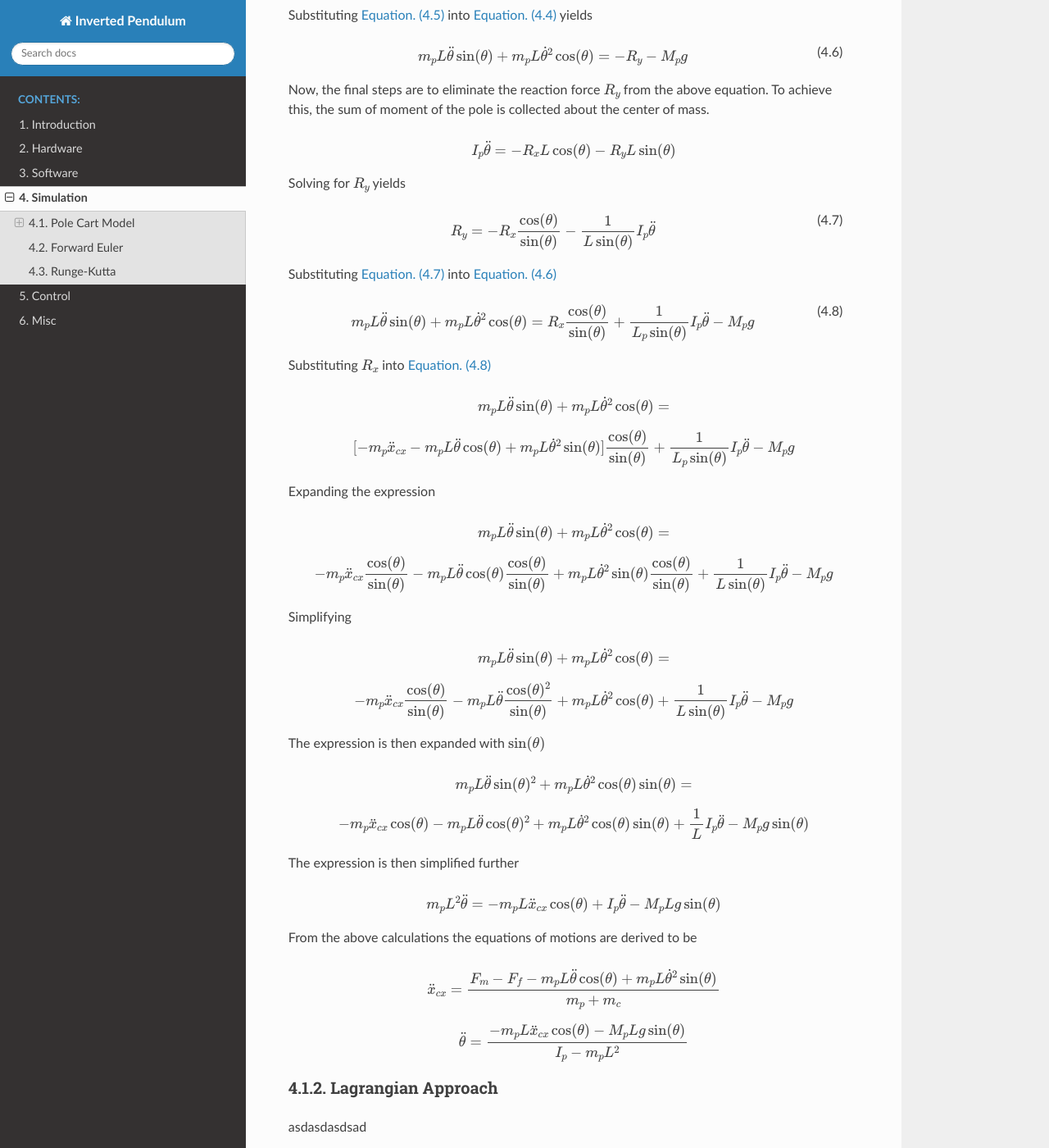
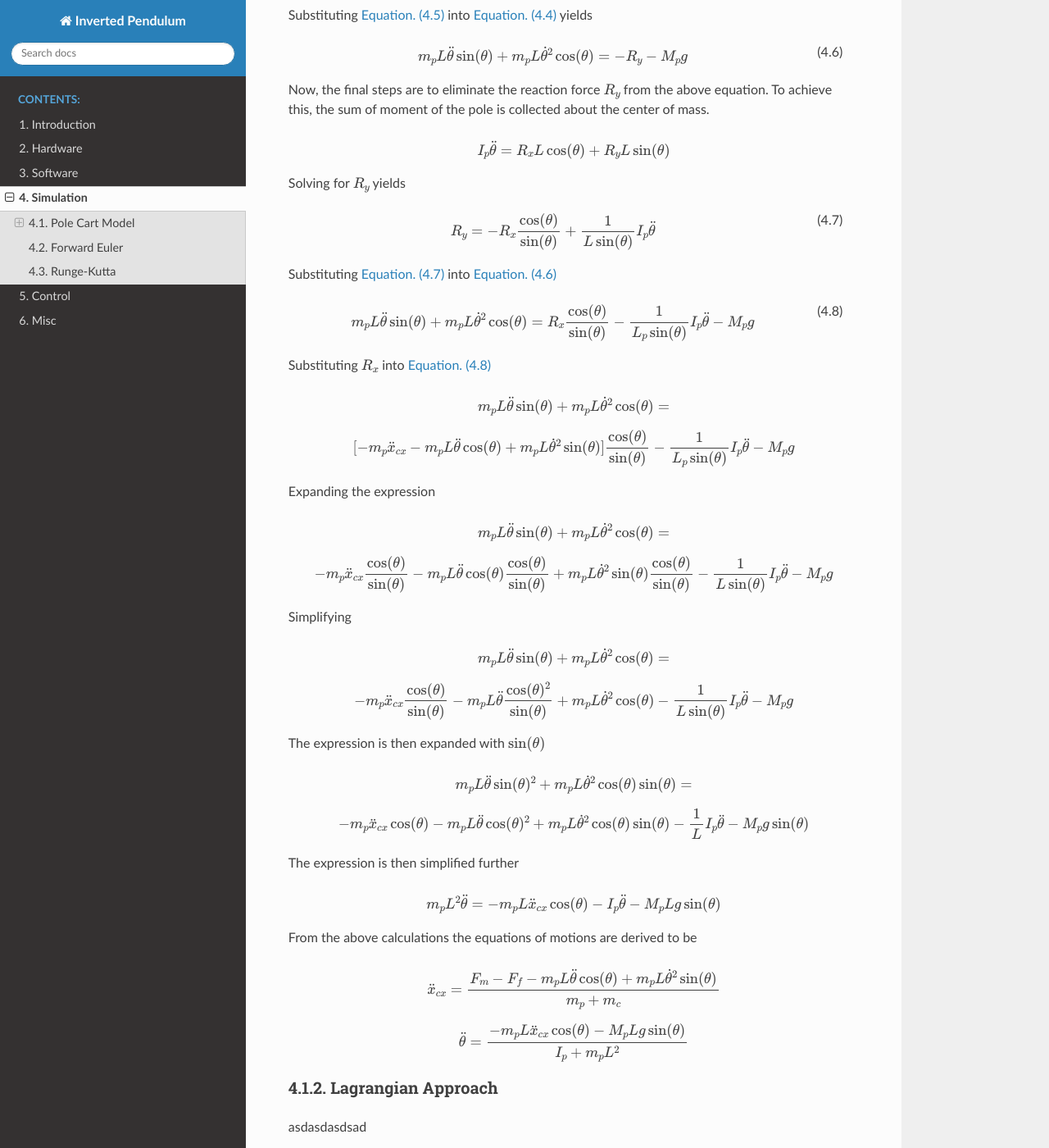
Before and after one commit to JS-Robotics/inverted_pendulum_project, a Sphinx documentation site: the page built from docs/chapters/04_simulation.rst, in a window 1280 px wide and 1400 px high, scrolled down 4438 px. Shown: the whole window at 82% size. Built offline with Sphinx 7.4.7 and the Read the Docs theme 2.0.0, drawn with Linux system fonts in a browser that asks for light colours.

Commit message:
Found wrong sign, now questions becomes goodie good

```diff
--- a/docs/chapters/04_simulation.rst
+++ b/docs/chapters/04_simulation.rst
@@ -195,21 +195,21 @@ of moment of the pole is collected about the center of mass.
 
 .. math::
 
-        I_p \ddot{\theta} =  - R_xL\cos(\theta) - R_yL\sin(\theta)
+        I_p \ddot{\theta} =  R_xL\cos(\theta) + R_yL\sin(\theta)
 
 Solving for :math:`R_y` yields
 
 .. math::
         :label: eq:7
 
-        R_y = -R_x\frac{\cos(\theta)}{\sin(\theta)} -  \frac{1}{L \sin(\theta)}I_p \ddot{\theta}
+        R_y = -R_x\frac{\cos(\theta)}{\sin(\theta)} + \frac{1}{L \sin(\theta)}I_p \ddot{\theta}
 
 Substituting :eq:`eq:7` into :eq:`eq:6`
 
 .. math::
     :label: eq:8
 
-    m_pL\ddot{\theta} \sin(\theta) + m_pL\dot{\theta}^2\cos(\theta) = R_x\frac{\cos(\theta)}{\sin(\theta)} + \frac{1}{L_p \sin(\theta)}I_p \ddot{\theta} - M_pg
+    m_pL\ddot{\theta} \sin(\theta) + m_pL\dot{\theta}^2\cos(\theta) = R_x\frac{\cos(\theta)}{\sin(\theta)} - \frac{1}{L_p \sin(\theta)}I_p \ddot{\theta} - M_pg
 
 Substituting :math:`R_x` into :eq:`eq:8`
 
@@ -219,7 +219,7 @@ Substituting :math:`R_x` into :eq:`eq:8`
 
 .. math::
 
-    [-m_p\ddot{x}_{cx} - m_pL\ddot{\theta}\cos(\theta) + m_pL\dot{\theta}^2\sin(\theta)]\frac{\cos(\theta)}{\sin(\theta)} + \frac{1}{L_p \sin(\theta)}I_p \ddot{\theta} - M_pg
+    [-m_p\ddot{x}_{cx} - m_pL\ddot{\theta}\cos(\theta) + m_pL\dot{\theta}^2\sin(\theta)]\frac{\cos(\theta)}{\sin(\theta)} - \frac{1}{L_p \sin(\theta)}I_p \ddot{\theta} - M_pg
 
 Expanding the expression
 
@@ -229,7 +229,7 @@ Expanding the expression
 
 .. math::
 
-    -m_p\ddot{x}_{cx}\frac{\cos(\theta)}{\sin(\theta)} - m_pL\ddot{\theta}\cos(\theta)\frac{\cos(\theta)}{\sin(\theta)} + m_pL\dot{\theta}^2\sin(\theta)\frac{\cos(\theta)}{\sin(\theta)} + \frac{1}{L \sin(\theta)}I_p \ddot{\theta} - M_pg
+    -m_p\ddot{x}_{cx}\frac{\cos(\theta)}{\sin(\theta)} - m_pL\ddot{\theta}\cos(\theta)\frac{\cos(\theta)}{\sin(\theta)} + m_pL\dot{\theta}^2\sin(\theta)\frac{\cos(\theta)}{\sin(\theta)} - \frac{1}{L \sin(\theta)}I_p \ddot{\theta} - M_pg
 
 Simplifying
 
@@ -239,7 +239,7 @@ Simplifying
 
 .. math::
 
-    -m_p\ddot{x}_{cx}\frac{\cos(\theta)}{\sin(\theta)} - m_pL\ddot{\theta}\frac{\cos(\theta)^2}{\sin(\theta)} + m_pL\dot{\theta}^2\cos(\theta) + \frac{1}{L \sin(\theta)}I_p \ddot{\theta} - M_pg
+    -m_p\ddot{x}_{cx}\frac{\cos(\theta)}{\sin(\theta)} - m_pL\ddot{\theta}\frac{\cos(\theta)^2}{\sin(\theta)} + m_pL\dot{\theta}^2\cos(\theta) - \frac{1}{L \sin(\theta)}I_p \ddot{\theta} - M_pg
 
 The expression is then expanded with :math:`\sin(\theta)`
 
@@ -249,13 +249,13 @@ The expression is then expanded with :math:`\sin(\theta)`
 
 .. math::
 
-    -m_p\ddot{x}_{cx}\cos(\theta) - m_pL\ddot{\theta}\cos(\theta)^2 + m_pL\dot{\theta}^2\cos(\theta)\sin(\theta) + \frac{1}{L }I_p \ddot{\theta} - M_pg\sin(\theta)
+    -m_p\ddot{x}_{cx}\cos(\theta) - m_pL\ddot{\theta}\cos(\theta)^2 + m_pL\dot{\theta}^2\cos(\theta)\sin(\theta) - \frac{1}{L }I_p \ddot{\theta} - M_pg\sin(\theta)
 
 The expression is then simplified further
 
 .. math::
 
-    m_pL^2\ddot{\theta}  = -m_pL\ddot{x}_{cx}\cos(\theta) + I_p \ddot{\theta} - M_pLg\sin(\theta)
+    m_pL^2\ddot{\theta}  = -m_pL\ddot{x}_{cx}\cos(\theta) - I_p \ddot{\theta} - M_pLg\sin(\theta)
 
 From the above calculations the equations of motions are derived to be
 
@@ -265,7 +265,7 @@ From the above calculations the equations of motions are derived to be
 
 .. math::
 
-    \ddot{\theta}  = \frac{-m_pL\ddot{x}_{cx}\cos(\theta) - M_pLg\sin(\theta)}{I_p - m_pL^2}
+    \ddot{\theta}  = \frac{-m_pL\ddot{x}_{cx}\cos(\theta) - M_pLg\sin(\theta)}{I_p + m_pL^2}
 
 
 Lagrangian Approach
```
